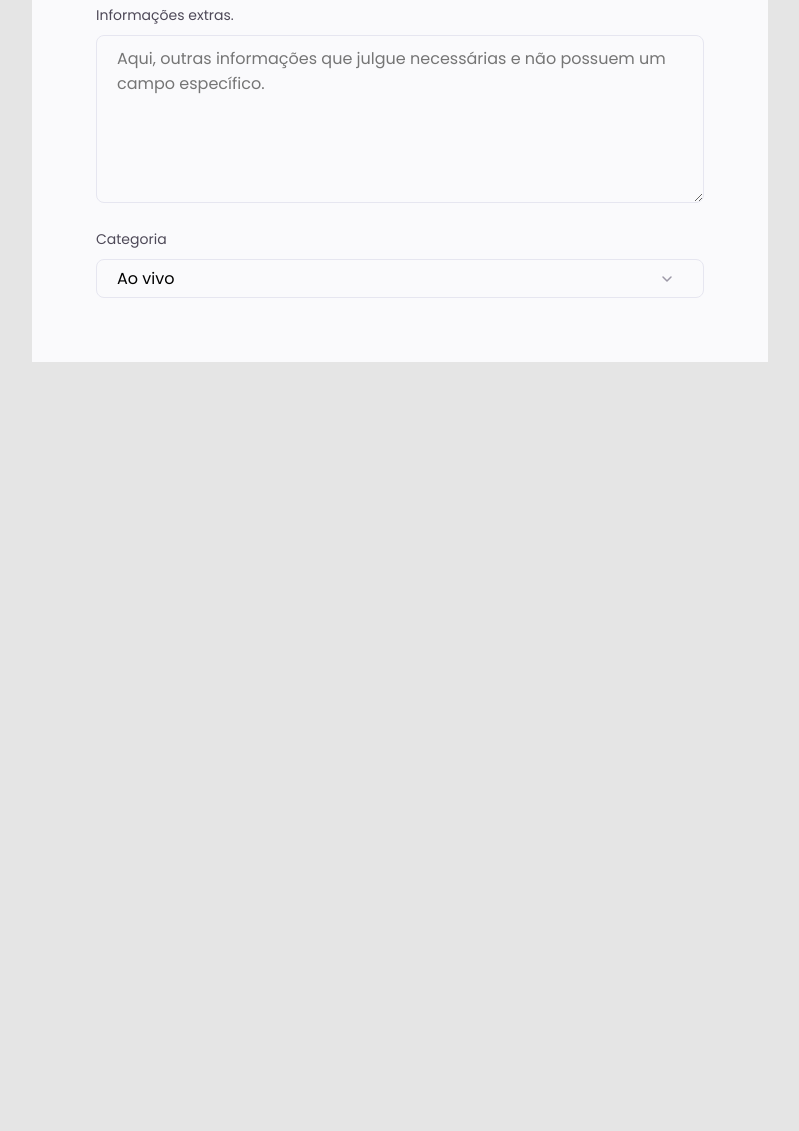
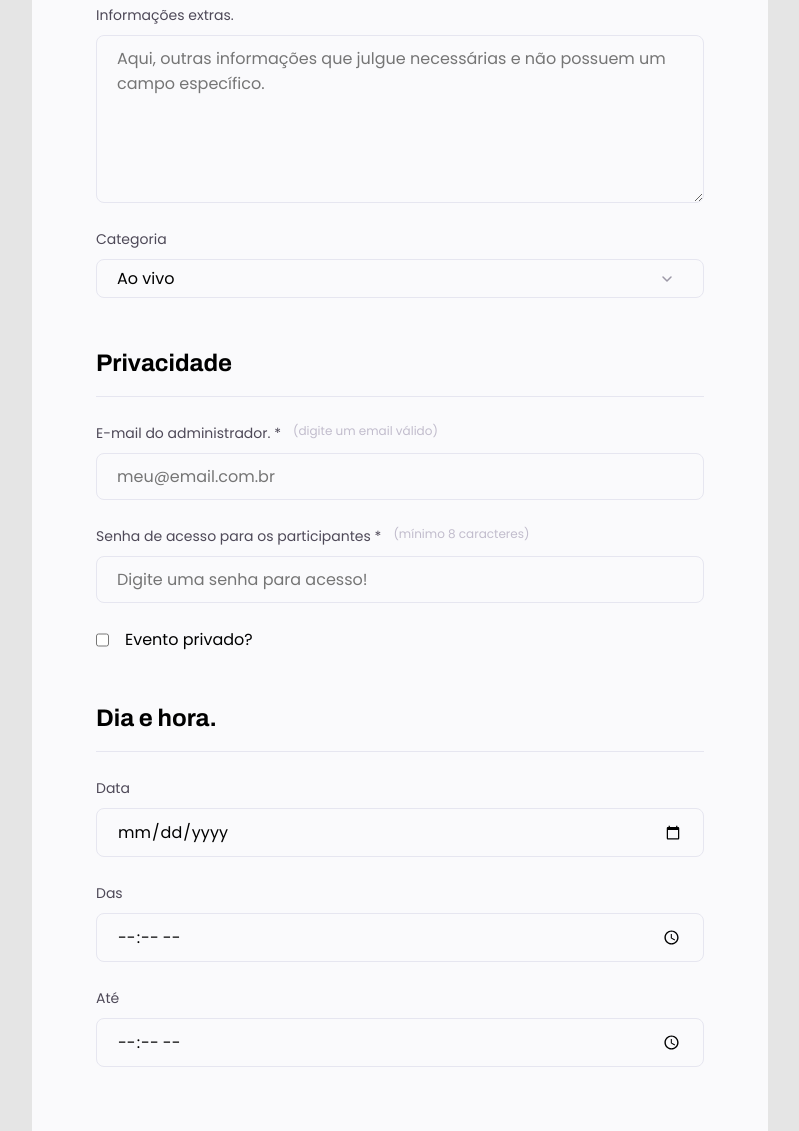
Before and after one commit to renancassiano-br/explorer-p3-form-event, a plain HTML site: page index.html in a window 1280 px wide. Shown: the part 727-1858 px from the top of the page, without its empty margins (240-1039 px from the left). Before the commit the page ends 1089 px from the top, so only its background shows below. Drawn offline with Linux system fonts and the light colour scheme.

Commit message:
:construction: MODIFIED 'index.html' and 'style.css', add more elements.
* Modificado './index.html'.
** Adicionado fieldset privacide e elementos.
** Adicionado fieldset Data e hora e elementos.
** Correção de tipos de elementos.
** Correção de texto 'menthorship' para 'mentorship'.

* Modificado './assets/config/style.css'.
** Ajuste de posicionamento de elementos.

```diff
--- a/assets/config/style.css
+++ b/assets/config/style.css
@@ -37,6 +37,10 @@ form {
   margin-top: 42px;
   padding: 64px;
   border-radius: 8px 8px 0 0;
+
+  display: flex;
+  flex-direction: column;
+  gap: 48px;;
 }
 
 /* FIM GERAL */
@@ -129,4 +133,9 @@ fieldset legend {
   background-position: right 24px top 50%;
 
 }
+
+#privado {
+  display: flex;
+  gap: 16px;;
+}
 /* FIM INDIVIDUAL */
--- a/index.html
+++ b/index.html
@@ -37,7 +37,7 @@
             </div>
             <div class="input-wrapper">
               <label for="whatsapp">WhatsApp para contato. *<span>(somente números)</span></label>
-              <input type="text" id="whatsapp" placeholder="xx123456789">
+              <input type="number" id="whatsapp" placeholder="xx123456789">
             </div>
             <div class="input-wrapper">
               <label for="info">Informações extras.</label>
@@ -48,8 +48,42 @@
               <select name="" id="category">
                 <option value="live">Ao vivo</option>
                 <option value="podcast">Podcast</option>
-                <option value="menthorship" title="Selecione uma opção!">Mentoria</option>
+                <option value="mentorship" title="Selecione uma opção!">Mentoria</option>
               </select>
+            </div>
+          </div>
+        </fieldset>
+        <fieldset>
+          <div class="element-field">
+            <legend>Privacidade</legend>
+            <div class="input-wrapper">
+              <label for="e-mail">E-mail do administrador. *<span>(digite um email válido)</span></label>
+              <input type="email" id="e-mail" placeholder="meu@email.com.br">
+            </div>
+            <div class="input-wrapper">
+              <label for="senha">Senha de acesso para os participantes *<span>(mínimo 8 caracteres)</span></label>
+              <input type="password" id="senha" placeholder="Digite uma senha para acesso!">
+            </div>
+            <div id="privado">
+              <input type="checkbox" id="private" >
+              <label for="private">Evento privado?</label>
+            </div>
+          </div>
+        </fieldset>
+        <fieldset>
+          <div class="element-field">
+            <legend>Dia e hora.</legend>
+            <div class="input-wrapper">
+              <label for="date">Data</span></label>
+              <input type="date" id="date">
+            </div>
+            <div class="input-wrapper">
+              <label for="begin">Das</label>
+              <input type="time" id="begin">
+            </div>
+            <div class="input-wrapper">
+              <label for="end">Até</label>
+              <input type="time" id="end" >
             </div>
           </div>
         </fieldset>
```
